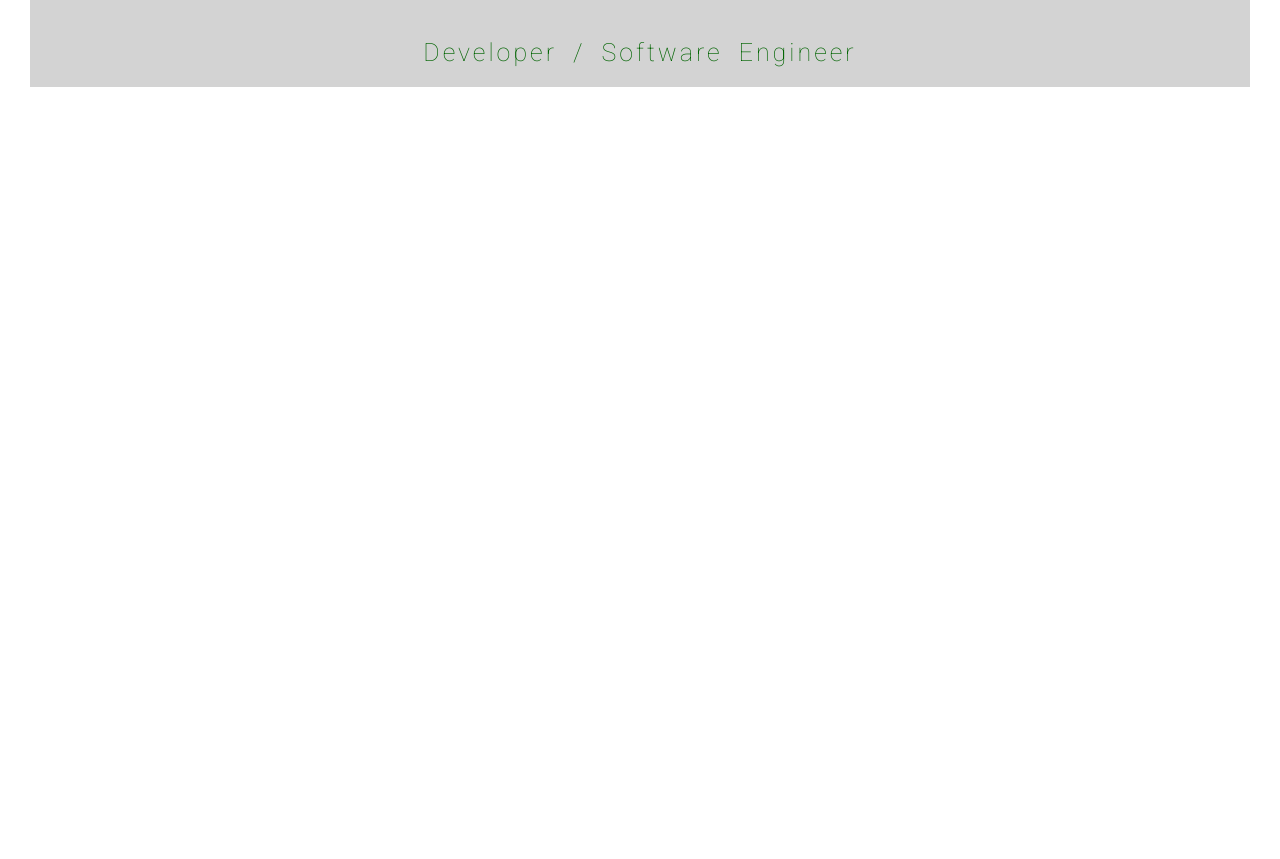
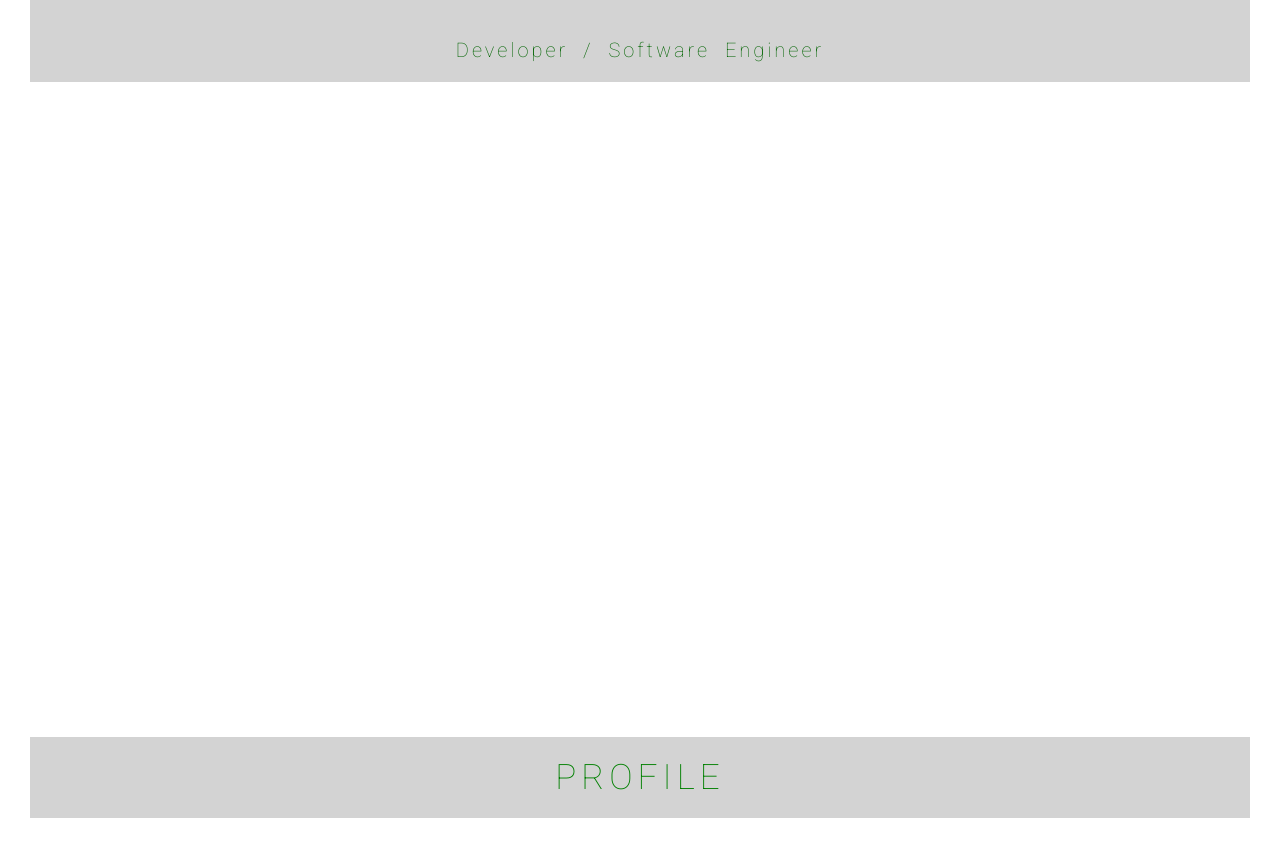
Before and after one commit to vidalCreates/vidalCreates.github.io, a website: page index.html in a window 1280 px wide. Shown: the part 93-952 px from the top of the page. Before the commit the page ends 800 px from the top, so only its background shows below. Drawn offline with Linux system fonts and the light colour scheme.

Commit message:
Add major webpage sections to markup | Update typography styling

```diff
--- a/index.html
+++ b/index.html
@@ -20,6 +20,12 @@
         <span class="heading-primary">andre vidal</span>
         <span class="heading-secondary">developer / software engineer</span>
       </section>
+      <section id="profile">
+        <span class="heading-primary">profile</span>
+      </section>
+      <section id="projects">
+        <span class="heading-primary">projects</span>
+      </section>
     </div>
   </body>
 </html>
--- a/sass/base/_typography.scss
+++ b/sass/base/_typography.scss
@@ -23,7 +23,7 @@
   padding-top: 20px;
   padding-bottom: 20px;
   // font
-  font-size: 25px;
+  font-size: 20px;
   letter-spacing: 3px;
   word-spacing: 7px;
   text-transform: capitalize;
--- a/sass/main.scss
+++ b/sass/main.scss
@@ -13,7 +13,11 @@ html {
 
 body {
   font-family: 'Roboto', sans-serif;
+}
+
+section {
   padding: 3rem;
+  min-height: 100vh;
 }
 
 @import "base/colors";
```
Also changed, not shown: css/style.css.
